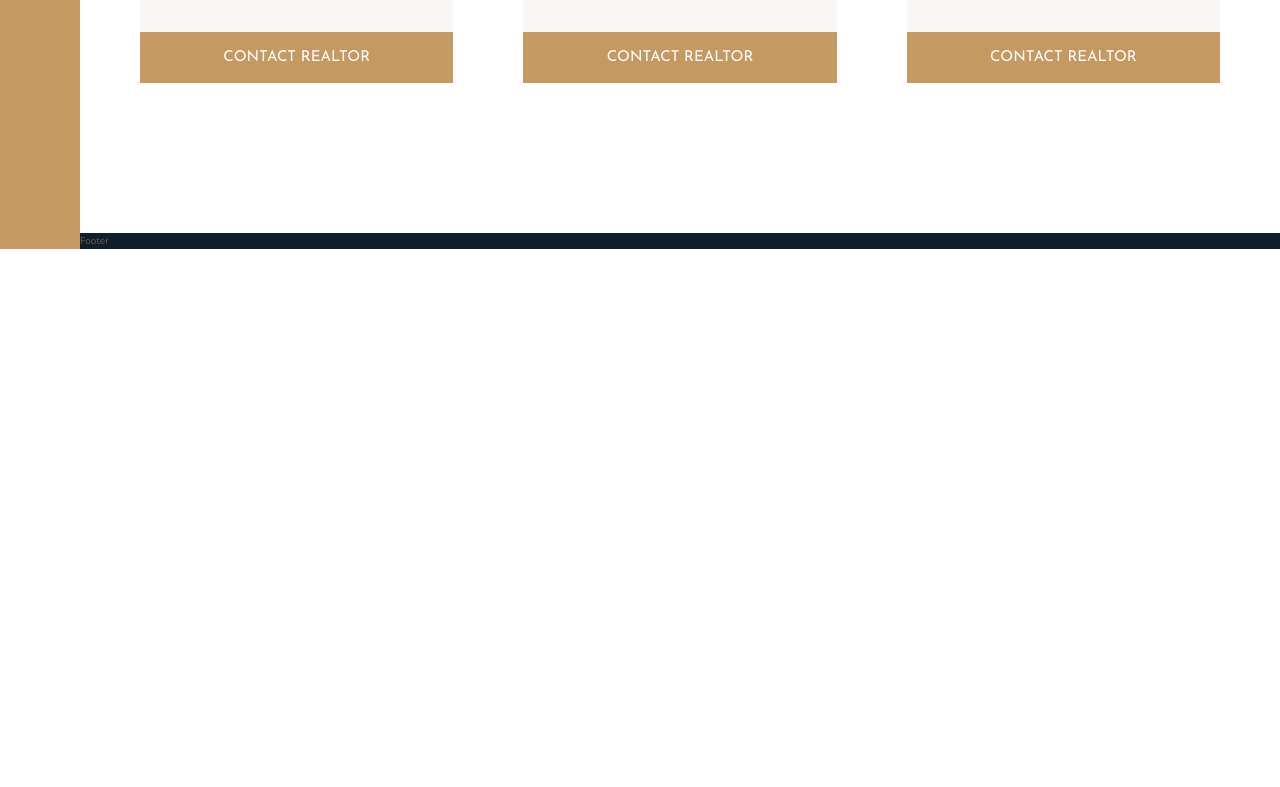
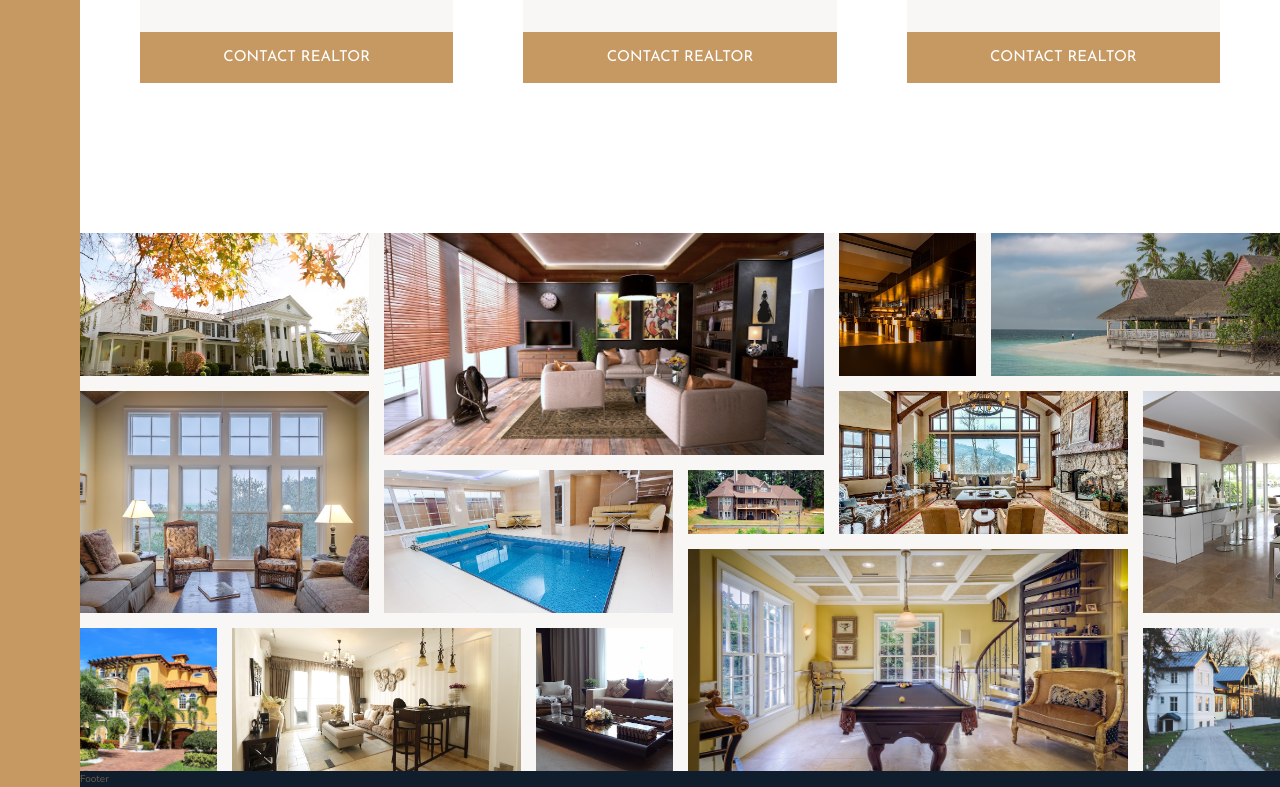
Before and after one commit to Svetanek/REstatePage, a website: page index.html in a window 1280 px wide. Shown: the part 3033-3820 px from the top of the page. Before the commit the page ends 3282 px from the top, so only its background shows below. Drawn offline with nearby package versions, Linux system fonts and the light colour scheme.

Commit message:
completed the gallery section

```diff
--- a/index.html
+++ b/index.html
@@ -296,7 +296,30 @@
         <button class="btn home__btn">Contact Realtor</button>
       </div>
     </section>
-    <section class="gallery"></section>
+    <section class="gallery">
+      <figure class="gallery__item gallery__item--1">
+        <img src="img/gal-1.jpeg" alt="Gallery image 1" class="gallery__img">
+      </figure>
+      <figure class="gallery__item gallery__item--2">
+        <img src="img/gal-2.jpeg" alt="Gallery image 2" class="gallery__img">
+      </figure>
+      <figure class="gallery__item gallery__item--3">
+        <img src="img/gal-3.jpeg" alt="Gallery image 3" class="gallery__img">
+      </figure>
+      <figure class="gallery__item gallery__item--4">
+        <img src="img/gal-4.jpeg" alt="Gallery image 4" class="gallery__img">
+      </figure>
+      <figure class="gallery__item gallery__item--5"><img src="img/gal-5.jpeg" alt="Gallery image 5" class="gallery__img"></figure>
+      <figure class="gallery__item gallery__item--6"><img src="img/gal-6.jpeg" alt="Gallery image 6" class="gallery__img"></figure>
+      <figure class="gallery__item gallery__item--7"><img src="img/gal-7.jpeg" alt="Gallery image 7" class="gallery__img"></figure>
+      <figure class="gallery__item gallery__item--8"><img src="img/gal-8.jpeg" alt="Gallery image 8" class="gallery__img"></figure>
+      <figure class="gallery__item gallery__item--9"><img src="img/gal-9.jpeg" alt="Gallery image 9" class="gallery__img"></figure>
+      <figure class="gallery__item gallery__item--10"><img src="img/gal-10.jpeg" alt="Gallery image 10" class="gallery__img"></figure>
+      <figure class="gallery__item gallery__item--11"><img src="img/gal-11.jpeg" alt="Gallery image 11" class="gallery__img"></figure>
+      <figure class="gallery__item gallery__item--12"><img src="img/gal-12.jpeg" alt="Gallery image 12" class="gallery__img"></figure>
+      <figure class="gallery__item gallery__item--13"><img src="img/gal-13.jpeg" alt="Gallery image 13" class="gallery__img"></figure>
+      <figure class="gallery__item gallery__item--14"><img src="img/gal-14.jpeg" alt="Gallery image 14" class="gallery__img"></figure>
+</section>
     <footer class="footer">Footer</footer>
   </body>
 </html>
--- a/sass/_gallery.scss
+++ b/sass/_gallery.scss
@@ -1,4 +1,60 @@
 .gallery {
-  background-color: $color-grey-dark-1;
+  background-color: $color-grey-light-1;
   grid-column: full-start / full-end;
+  display: grid;
+  grid-template-rows: repeat(7, 5vw);
+  grid-template-columns: repeat(8, 1fr);
+  grid-gap: 1.5rem;
+
+  &__item {
+    &--1 {
+      grid-area: 1/1/3/3;
+    }
+    &--2 {
+      grid-area: 1/3/4/6;
+    }
+    &--3 {
+      grid-area: 1/6/3/7;
+    }
+    &--4 {
+      grid-area: 1/7/3/9;
+    }
+    &--5 {
+      grid-area: 3/1/6/3;
+    }
+    &--6 {
+      grid-area: 4/3/6/5;
+    }
+    &--7 {
+      grid-area: 4/5/5/6;
+    }
+    &--8 {
+      grid-area: 3/6/5/8;
+    }
+    &--9 {
+      grid-area: 3/8/6/9;
+    }
+    &--10 {
+      grid-area: 6/1/8/2;
+    }
+    &--11 {
+      grid-area: 6/2/8/4;
+    }
+    &--12 {
+      grid-area: 6/4/8/5;
+    }
+    &--13 {
+      grid-area: 5/5/8/8;
+    }
+    &--14 {
+      grid-area: 6/8/8/9;
+    }
+  }
+
+  &__img {
+    width: 100%;
+    height: 100%;
+    object-fit: cover;
+    display: block; //otherwise treates as inline element and leaves white spaces
+  }
 }
```
Also changed, not shown: css/style.css.
